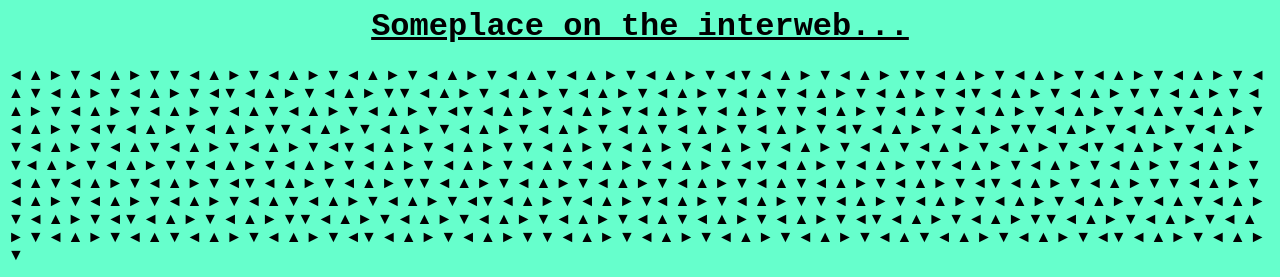
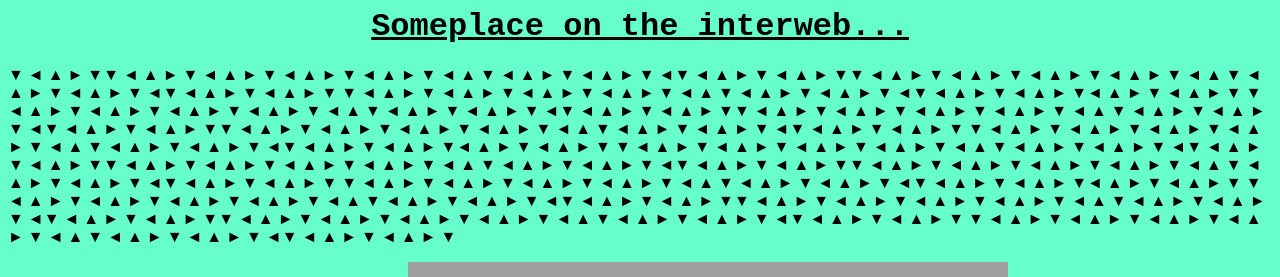
Before and after one commit to WealthyPeasant/WealthyPeasant.github.io, a plain HTML site: page index.html in a window 1280 px wide. Shown: the top 277 px of the page. Drawn offline with Linux system fonts and the light colour scheme; grey boxes are pictures that could not be loaded.

Commit message:
Update index.html

```diff
--- a/index.html
+++ b/index.html
@@ -8,7 +8,7 @@
 
 <body bgcolor="#66FFCC">
     <h1><center><u><font face="Courier New" color="black">Someplace on the interweb...</font></u></center></h1>
-    <p>◄ ▲ ► ▼﻿ ◄ ▲ ► ▼ ▼ ◄ ▲ ► ▼ ◄ ▲ ►﻿ ▼ ◄ ▲ ► ▼ ◄ ▲ ► ▼ ◄﻿ ▲ ▼ ◄﻿﻿ ▲ ► ▼ ◄ ▲ ► ▼ ◄▼ ◄ ▲ ► ▼ ◄ ▲ ► ▼▼ ◄ ▲ ► ▼﻿ ◄ ▲ ► ▼ ◄ ▲ ► ▼ ◄ ▲ ► ▼﻿ ◄﻿ ▲ ▼ ◄ ▲ ► ▼ ◄ ▲ ► ▼ ◄▼ ◄ ▲﻿﻿ ► ▼ ◄ ▲ ► ▼▼ ◄﻿ ▲ ► ▼ ◄ ▲ ► ▼ ◄ ▲ ► ▼ ◄ ▲ ► ▼ ◄﻿ ▲﻿ ▼ ◄ ▲ ► ▼ ◄ ▲ ► ▼ ◄▼ ◄﻿ ▲ ► ▼ ◄ ▲ ► ▼ ▼ ◄ ▲ ► ▼﻿ ◄ ▲ ► ▼ ◄ ▲﻿ ► ▼ ◄﻿ ▲ ►﻿ ▼ ◄﻿ ▲ ▼ ◄ ▲ ► ▼ ◄ ▲ ►﻿ ▼ ◄▼ ◄ ▲ ► ▼ ◄ ▲ ► ▼◄ ▲ ► ▼﻿ ◄ ▲ ► ▼ ▼ ◄ ▲ ► ▼ ◄ ▲ ►﻿ ▼ ◄ ▲ ► ▼ ◄ ▲ ► ▼ ◄﻿ ▲ ▼ ◄﻿﻿ ▲ ► ▼ ◄ ▲ ► ▼ ◄▼ ◄ ▲ ► ▼ ◄ ▲ ► ▼▼ ◄ ▲ ► ▼﻿ ◄ ▲ ► ▼ ◄ ▲ ► ▼ ◄ ▲ ► ▼﻿ ◄﻿ ▲ ▼ ◄ ▲ ► ▼ ◄ ▲ ► ▼ ◄▼ ◄ ▲﻿﻿ ► ▼ ◄ ▲ ► ▼▼ ◄﻿ ▲ ► ▼ ◄ ▲ ► ▼ ◄ ▲ ► ▼ ◄ ▲ ► ▼ ◄﻿ ▲﻿ ▼ ◄ ▲ ► ▼ ◄ ▲ ► ▼ ◄▼ ◄﻿ ▲ ► ▼ ◄ ▲ ► ▼ ▼ ◄ ▲ ► ▼﻿ ◄ ▲ ► ▼ ◄ ▲﻿ ► ▼ ◄﻿ ▲ ►﻿ ▼ ◄﻿ ▲ ▼ ◄ ▲ ► ▼ ◄ ▲ ►﻿ ▼ ◄▼ ◄ ▲ ► ▼ ◄ ▲ ► ▼◄ ▲ ► ▼﻿ ◄ ▲ ► ▼ ▼ ◄ ▲ ► ▼ ◄ ▲ ►﻿ ▼ ◄ ▲ ► ▼ ◄ ▲ ► ▼ ◄﻿ ▲ ▼ ◄﻿﻿ ▲ ► ▼ ◄ ▲ ► ▼ ◄▼ ◄ ▲ ► ▼ ◄ ▲ ► ▼▼ ◄ ▲ ► ▼﻿ ◄ ▲ ► ▼ ◄ ▲ ► ▼ ◄ ▲ ► ▼﻿ ◄﻿ ▲ ▼ ◄ ▲ ► ▼ ◄ ▲ ► ▼ ◄▼ ◄ ▲﻿﻿ ► ▼ ◄ ▲ ► ▼▼ ◄﻿ ▲ ► ▼ ◄ ▲ ► ▼ ◄ ▲ ► ▼ ◄ ▲ ► ▼ ◄﻿ ▲﻿ ▼ ◄ ▲ ► ▼ ◄ ▲ ► ▼ ◄▼ ◄﻿ ▲ ► ▼ ◄ ▲ ► ▼ ▼ ◄ ▲ ► ▼﻿ ◄ ▲ ► ▼ ◄ ▲﻿ ► ▼ ◄﻿ ▲ ►﻿ ▼ ◄﻿ ▲ ▼ ◄ ▲ ► ▼ ◄ ▲ ►﻿ ▼ ◄▼ ◄ ▲ ► ▼ ◄ ▲ ► ▼◄ ▲ ► ▼﻿ ◄ ▲ ► ▼ ▼ ◄ ▲ ► ▼ ◄ ▲ ►﻿ ▼ ◄ ▲ ► ▼ ◄ ▲ ► ▼ ◄﻿ ▲ ▼ ◄﻿﻿ ▲ ► ▼ ◄ ▲ ► ▼ ◄▼ ◄ ▲ ► ▼ ◄ ▲ ► ▼▼ ◄ ▲ ► ▼﻿ ◄ ▲ ► ▼ ◄ ▲ ► ▼ ◄ ▲ ► ▼﻿ ◄﻿ ▲ ▼ ◄ ▲ ► ▼ ◄ ▲ ► ▼ ◄▼ ◄ ▲﻿﻿ ► ▼ ◄ ▲ ► ▼▼ ◄﻿ ▲ ► ▼ ◄ ▲ ► ▼ ◄ ▲ ► ▼ ◄ ▲ ► ▼ ◄﻿ ▲﻿ ▼ ◄ ▲ ► ▼ ◄ ▲ ► ▼ ◄▼ ◄﻿ ▲ ► ▼ ◄ ▲ ► ▼ ▼ ◄ ▲ ► ▼﻿ ◄ ▲ ► ▼ ◄ ▲﻿ ► ▼ ◄﻿ ▲ ►﻿ ▼ ◄﻿ ▲ ▼ ◄ ▲ ► ▼ ◄ ▲ ►﻿ ▼ ◄▼ ◄ ▲ ► ▼ ◄ ▲ ► ▼</p>
+    <p>▼ ◄ ▲ ► ▼▼ ◄ ▲ ► ▼﻿ ◄ ▲ ► ▼ ◄ ▲ ► ▼ ◄ ▲ ► ▼﻿ ◄﻿ ▲ ▼ ◄ ▲ ► ▼ ◄ ▲ ► ▼ ◄▼ ◄ ▲﻿﻿ ► ▼ ◄ ▲ ► ▼▼ ◄﻿ ▲ ► ▼ ◄ ▲ ► ▼ ◄ ▲ ► ▼ ◄ ▲ ► ▼ ◄﻿ ▲﻿ ▼ ◄ ▲ ► ▼ ◄ ▲ ► ▼ ◄▼ ◄﻿ ▲ ► ▼ ◄ ▲ ► ▼ ▼ ◄ ▲ ► ▼﻿ ◄ ▲ ► ▼ ◄ ▲﻿ ► ▼ ◄﻿ ▲ ►﻿ ▼ ◄﻿ ▲ ▼ ◄ ▲ ► ▼ ◄ ▲ ►﻿ ▼ ◄▼ ◄ ▲ ► ▼ ◄ ▲ ► ▼◄ ▲ ► ▼﻿ ◄ ▲ ► ▼ ▼ ◄ ▲ ► ▼ ◄ ▲ ►﻿ ▼ ◄ ▲ ► ▼ ◄ ▲ ► ▼ ◄﻿ ▲ ▼ ◄﻿﻿ ▲ ► ▼ ◄ ▲ ► ▼ ◄▼ ◄ ▲ ► ▼ ◄ ▲ ► ▼▼ ◄ ▲ ► ▼﻿ ◄ ▲ ► ▼ ◄ ▲ ► ▼ ◄ ▲ ► ▼﻿ ◄﻿ ▲ ▼ ◄ ▲ ► ▼ ◄ ▲ ► ▼ ◄▼ ◄ ▲﻿﻿ ► ▼ ◄ ▲ ► ▼▼ ◄﻿ ▲ ► ▼ ◄ ▲ ► ▼ ◄ ▲ ► ▼ ◄ ▲ ► ▼ ◄﻿ ▲﻿ ▼ ◄ ▲ ► ▼ ◄ ▲ ► ▼ ◄▼ ◄﻿ ▲ ► ▼ ◄ ▲ ► ▼ ▼ ◄ ▲ ► ▼﻿ ◄ ▲ ► ▼ ◄ ▲﻿ ► ▼ ◄﻿ ▲ ►﻿ ▼ ◄﻿ ▲ ▼ ◄ ▲ ► ▼ ◄ ▲ ►﻿ ▼ ◄▼ ◄ ▲ ► ▼ ◄ ▲ ► ▼◄ ▲ ► ▼﻿ ◄ ▲ ► ▼ ▼ ◄ ▲ ► ▼ ◄ ▲ ►﻿ ▼ ◄ ▲ ► ▼ ◄ ▲ ► ▼ ◄﻿ ▲ ▼ ◄﻿﻿ ▲ ► ▼ ◄ ▲ ► ▼ ◄▼ ◄ ▲ ► ▼ ◄ ▲ ► ▼▼ ◄ ▲ ► ▼﻿ ◄ ▲ ► ▼ ◄ ▲ ► ▼ ◄ ▲ ► ▼﻿ ◄﻿ ▲ ▼ ◄ ▲ ► ▼ ◄ ▲ ► ▼ ◄▼ ◄ ▲﻿﻿ ► ▼ ◄ ▲ ► ▼▼ ◄﻿ ▲ ► ▼ ◄ ▲ ► ▼ ◄ ▲ ► ▼ ◄ ▲ ► ▼ ◄﻿ ▲﻿ ▼ ◄ ▲ ► ▼ ◄ ▲ ► ▼ ◄▼ ◄﻿ ▲ ► ▼ ◄ ▲ ► ▼ ▼ ◄ ▲ ► ▼﻿ ◄ ▲ ► ▼ ◄ ▲﻿ ► ▼ ◄﻿ ▲ ►﻿ ▼ ◄﻿ ▲ ▼ ◄ ▲ ► ▼ ◄ ▲ ►﻿ ▼ ◄▼ ◄ ▲ ► ▼ ◄ ▲ ► ▼◄ ▲ ► ▼﻿ ◄ ▲ ► ▼ ▼ ◄ ▲ ► ▼ ◄ ▲ ►﻿ ▼ ◄ ▲ ► ▼ ◄ ▲ ► ▼ ◄﻿ ▲ ▼ ◄﻿﻿ ▲ ► ▼ ◄ ▲ ► ▼ ◄▼ ◄ ▲ ► ▼ ◄ ▲ ► ▼▼ ◄ ▲ ► ▼﻿ ◄ ▲ ► ▼ ◄ ▲ ► ▼ ◄ ▲ ► ▼﻿ ◄﻿ ▲ ▼ ◄ ▲ ► ▼ ◄ ▲ ► ▼ ◄▼ ◄ ▲﻿﻿ ► ▼ ◄ ▲ ► ▼▼ ◄﻿ ▲ ► ▼ ◄ ▲ ► ▼ ◄ ▲ ► ▼ ◄ ▲ ► ▼ ◄﻿ ▲﻿ ▼ ◄ ▲ ► ▼ ◄ ▲ ► ▼ ◄▼ ◄﻿ ▲ ► ▼ ◄ ▲ ► ▼ ▼ ◄ ▲ ► ▼﻿ ◄ ▲ ► ▼ ◄ ▲﻿ ► ▼ ◄﻿ ▲ ►﻿ ▼ ◄﻿ ▲ ▼ ◄ ▲ ► ▼ ◄ ▲ ►﻿ ▼ ◄▼ ◄ ▲ ► ▼ ◄ ▲ ► ▼</p>
     <a href="http://tinypic.com?ref=2rqowzs" target="_blank"><img src="http://i58.tinypic.com/2rqowzs.png" border="0" alt="Image and video hosting by TinyPic"></a><iframe width="600" height="400" src="https://www.youtube.com/embed/gCjdWnrDhb0" frameborder="0" allowfullscreen></iframe>
 
 
```
